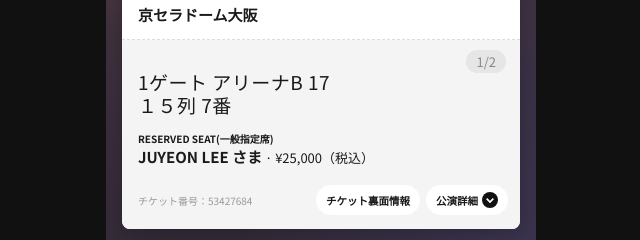
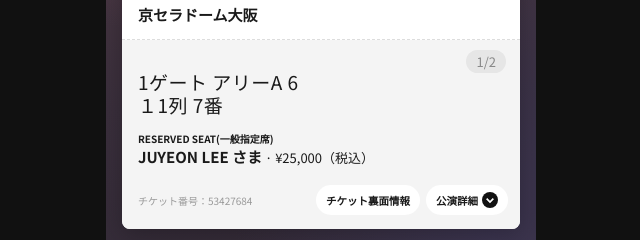
Before and after one commit to mer8731-maker/myhmp, a plain HTML site: page index.html in a window 1280 px wide. Shown: the part 332-572 px from the top of the page, 319-959 px from the left. Drawn offline with Linux system fonts and the light colour scheme.

Commit message:
Update index.html

```diff
--- a/index.html
+++ b/index.html
@@ -57,7 +57,7 @@
 
             <div class="seat">
               <span class="page-badge">1/2</span>
-              <p class="seat-main">1ゲート アリーナB 17<br>１５列 7番</p>
+              <p class="seat-main">1ゲート アリーA 6<br>１1列 7番</p>
               <p class="seat-type">RESERVED SEAT(一般指定席)</p>
               <p class="seat-holder"><b>JUYEON LEE さま</b> · ¥25,000（税込）</p>
             </div>
@@ -109,7 +109,7 @@
 
             <div class="seat">
               <span class="page-badge">2/2</span>
-              <p class="seat-main">1ゲート アリーナB 17<br>１５列 8番</p>
+              <p class="seat-main">1ゲート アリーナA 6<br>１1列 8番</p>
               <p class="seat-type">RESERVED SEAT(一般指定席)</p>
               <p class="seat-holder"><b>SOOMIN CHOI さま</b> · ¥25,000（税込）</p>
             </div>
```
